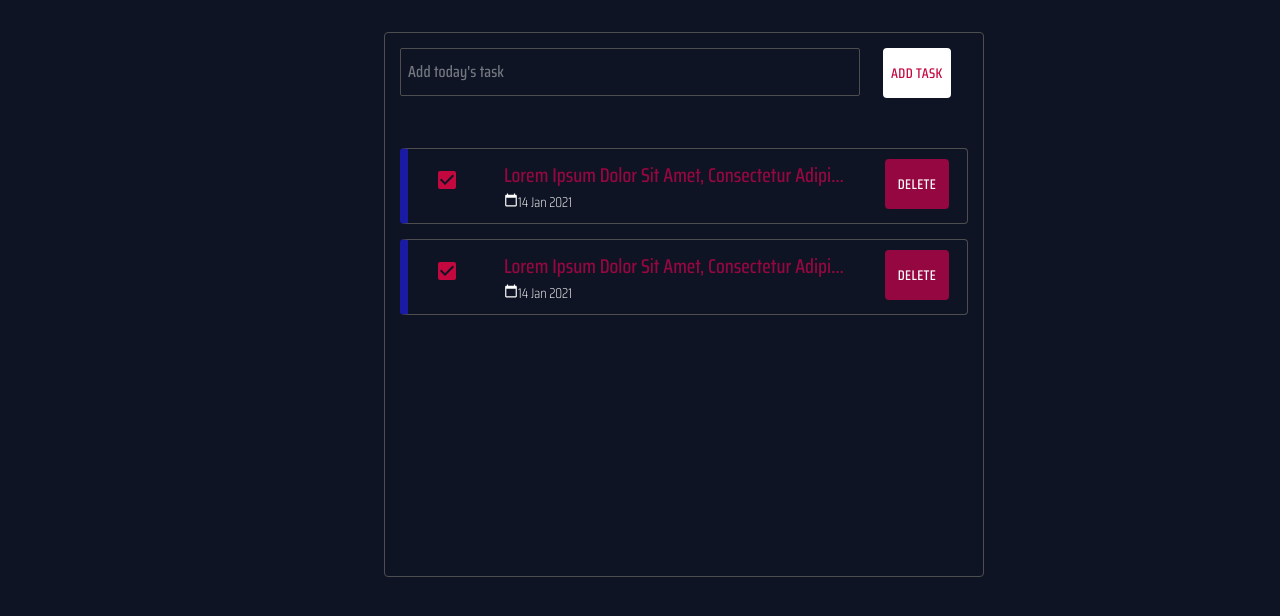
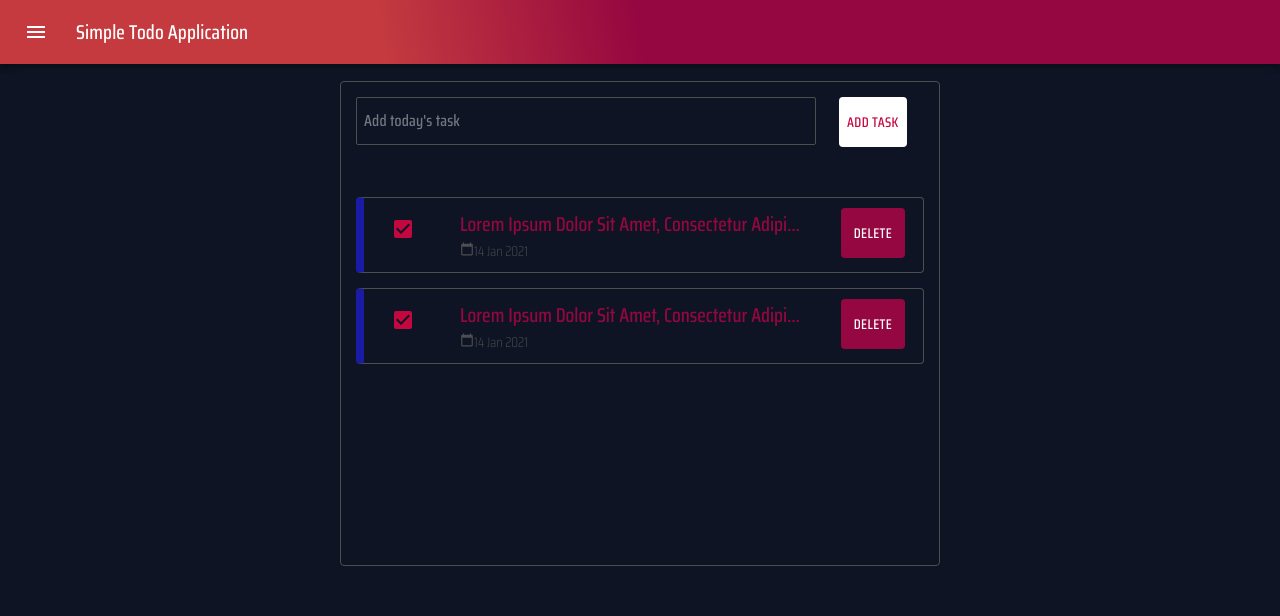
Before and after one commit to prashantdcoder/react-redux-todo-app, a React (Create React App) app: page / in a window 1280 px wide. Shown: the top 616 px of the page. Built offline with nearby package versions, Linux system fonts and the light colour scheme.

Commit message:
include app bar

```diff
--- /dev/null
+++ b/src/components/Header/index.jsx
@@ -0,0 +1,51 @@
+import MenuIcon from "@mui/icons-material/Menu";
+import AppBar from "@mui/material/AppBar";
+import IconButton from "@mui/material/IconButton";
+import Toolbar from "@mui/material/Toolbar";
+import Typography from "@mui/material/Typography";
+import { withStyles } from "@mui/styles";
+import PropTypes from "prop-types";
+import React from "react";
+import { CommonStyles } from "../../utils/appUtils";
+
+const styles = {
+  appBarRoot: {
+    background: "linear-gradient(80deg, #c43a3f 30%, #950740 50%)",
+    boxShadow: "0 3px 5px 2px rgba(255, 105, 135, .3)",
+    color: "white",
+  },
+  typographyRoot: {
+    fontFamily: `'Saira Condensed', sans-serif !important`,
+  },
+};
+
+const Header = (props) => {
+  const { classes } = props;
+  return (
+    <AppBar className={classes.appBarRoot} position="static">
+      <Toolbar>
+        <IconButton
+          size="large"
+          edge="start"
+          color="inherit"
+          aria-label="menu"
+          sx={{ mr: 2 }}
+        >
+          <MenuIcon />
+        </IconButton>
+        <Typography
+          variant="h6"
+          component="div"
+          className={classes.typographyRoot}
+        >
+          Simple Todo Application
+        </Typography>
+      </Toolbar>
+    </AppBar>
+  );
+};
+Header.propTypes = {
+  classes: PropTypes.object.isRequired,
+};
+
+export default withStyles(styles)(Header);
--- a/src/pages/homePage.jsx
+++ b/src/pages/homePage.jsx
@@ -1,5 +1,6 @@
 import React from "react";
 import AddTodo from "../components/AddTodo";
+import Header from "../components/Header";
 import TodoList from "../components/TodoList";
 import "./style.css";
 
@@ -13,9 +14,17 @@ export const ColorPalette = {
 };
 const HomePage = () => {
   return (
-    <div className="home-container">
-      <AddTodo />
-      <TodoList />
+    <div className="home">
+      <div className="header-container">
+        <Header />
+      </div>
+
+      <div className="home-container">
+        <AddTodo />
+        <TodoList />
+      </div>
+
+      <div className="footer-container"></div>
     </div>
   );
 };
--- a/src/pages/style.css
+++ b/src/pages/style.css
@@ -6,18 +6,19 @@
   --pink: #c3073f;
   --white: #fff;
 }
-
+.home {
+  height: auto;
+  width: 100%;
+  position: absolute;
+}
 .home-container {
   color: #fff;
-  left: 30%;
   width: 600px;
-  right: 30%;
-  height: 545px;
+  height: 485px;
   border: 1px solid #4e4e50;
   border-radius: 4px;
-  top: 4%;
-  position: absolute;
-  margin: auto;
+  top: 15%;
+  margin: 17px auto;
   padding: 15px;
 }
 
@@ -74,6 +75,7 @@
 .date {
   font-size: 14px;
   font-weight: 300;
+  color: #4e4e50;
 }
 
 .btn-container {
@@ -84,18 +86,21 @@
   border-left: 8px solid #1e1ecfbf;
 }
 
-.border-left-white {
-  border-left: 8px solid #f4eff0;
+.todo-textfield-container {
+  width: 460px;
 }
 
-.todo-textfield-container {
-  width: 460px;
+.app-bar {
+  background-color: var(--pink);
 }
 /*===========================Media Queries======================================*/
 
 /* Extra small devices (phones, 600px and down) */
 
 @media only screen and (max-width: 320px) {
+  .home {
+    width: 324px;
+  }
   .home-container {
     border: 1px solid yellow;
     left: 0%;
@@ -141,14 +146,23 @@
 }
 
 @media (min-width: 321px) and (max-width: 375px) {
+  .home {
+    width: 600px;
+  }
+
   .home-container {
     border: 1px solid orange;
+    width: 587px;
   }
 }
 
 @media (min-width: 376px) and (max-width: 425px) {
+  .home {
+    width: 600px;
+  }
   .home-container {
     border: 1px solid red;
+    width: 590px;
   }
 }
 
@@ -162,16 +176,13 @@
 /* Medium devices (landscape tablets, 768px and up) */
 @media (min-width: 768px) and (max-width: 991px) {
   .home-container {
-    left: 11%;
-    background: blue;
-    height: 472px;
+    border: 1px solid blue;
   }
 }
 
 /* Large devices (laptops/desktops, 992px and up) */
 @media (min-width: 992px) and (max-width: 1199px) {
   .home-container {
-    background: yellow;
     height: 469px;
     left: 25%;
     top: 4%;
--- a/src/utils/appUtils.js
+++ b/src/utils/appUtils.js
@@ -1,5 +1,3 @@
-import { string } from "prop-types";
-
 export const getCurrentTimeStamp = () => {
   const date = new Date();
   return date.toLocaleDateString();
@@ -28,3 +26,10 @@ export const getRandomColor = () => {
   ];
   return items[Math.floor(Math.random() * items.length)];
 };
+
+export const CommonStyles={
+  fontFamily: '"Saira Condensed", sans-serif',
+  color: {
+    pink: '#c43a3f',
+  }
+}
```
